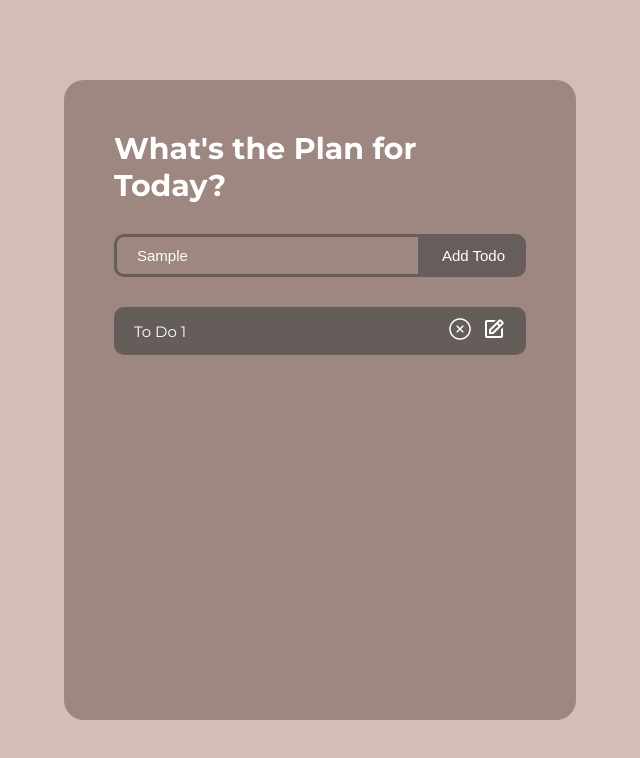
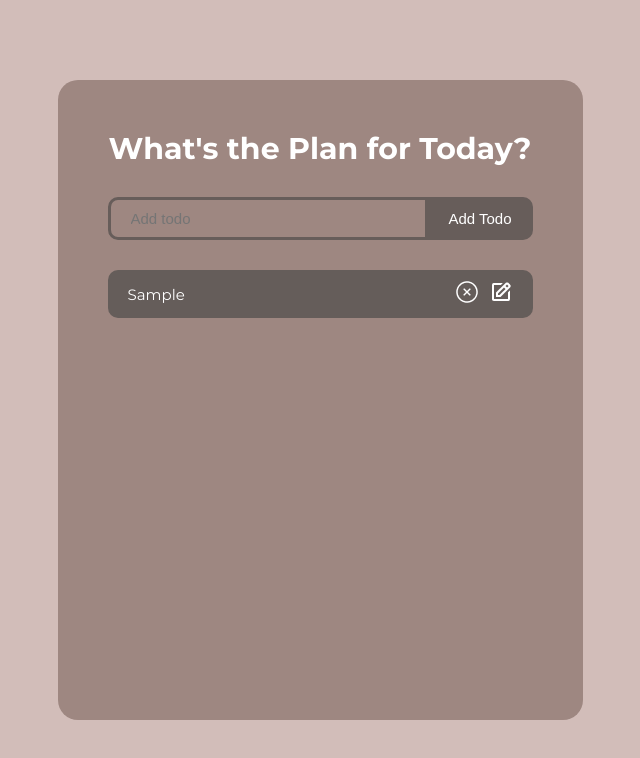
Before and after one commit to Ramashka-Luba/todo-redev, a React (Create React App) app: page / in a window 1280 px wide. Both pictures are taken after typing "Sample" into the empty fields and a click on the button "Add Todo". Shown: the top 758 px of the page, without its empty margins (320-960 px from the left). Built offline with nearby package versions, Linux system fonts and the light colour scheme.

Commit message:
change form, todo

```diff
--- a/package.json
+++ b/package.json
@@ -20,8 +20,7 @@
     "eject": "react-scripts eject",
     "predeploy": "npm run build",
     "deploy": "gh-pages -d build"
-}
-  },
+},
   "eslintConfig": {
     "extends": [
       "react-app",
--- a/src/App.css
+++ b/src/App.css
@@ -11,6 +11,8 @@
 .inner {
   height: 80%;
   width: 40%;
+  min-width: 525px;
+
   padding: 50px;
 
   display: flex;
@@ -21,3 +23,13 @@
   border-radius: 20px;
 
 }
+
+.title {
+  font-size: 30px;
+  color: white;
+  margin-bottom: 30px;
+}
+
+.list {
+  width: 100%;
+}
--- a/src/App.js
+++ b/src/App.js
@@ -1,20 +1,88 @@
-import logo from './logo.svg';
+import React, { useState } from 'react';
 import './App.css';
-import Input from './components/input/Input.jsx';
-import Title from './components/title/Title.jsx';
-import Item from './components/item/Item';
+
+import Form from './components/form/Form';
+import ToDo from './components/toDo/ToDo';
+
 
 function App() {
+
+  const [inputText, setInputText] = useState('');
+  const [todos, setTodos] = useState([]);
+
   return (
     <div className="App">
       <div className="inner">
-        <Title/>
-        <Input/>
-        <Item/>
+        <h2 className="title">What's the Plan for Today?</h2>
+
+        <Form
+          inputText={inputText}
+          todos={todos}
+          setTodos={setTodos}
+          setInputText={setInputText} />
+
+        <ul className="list">
+          {todos.map((todo) => (
+            <ToDo
+              todos={todos}
+              setTodos={setTodos}
+              text={todo.text}
+              key={todo.id}
+              todo={todo} />
+          ))}
+        </ul>
+
       </div>
-
     </div>
   );
 }
 
 export default App;
+
+
+
+
+{/* ------------ Классовая компонента ------------ */ }
+// class App extends React.Component {
+//   constructor() {
+//     super();
+
+//     this.state = {
+//       tastks: [
+//         {id: 0, title: 'Create todo list', done: true},
+//         {id: 1, title: 'Create todo list1', done: true},
+//         {id: 2, title: 'Create todo list2', done: true}
+//       ]
+//     }
+//   }
+
+
+
+// addTask = task => {
+//   this.setState (state => {
+//     let { tasks } = state;
+//     tasks.push ({
+//       id: tasks.length !==0 ? task.length : 0,
+//       title: task,
+//       done: false
+//     });
+//     return tasks;
+//   });
+// };
+
+//   render() {
+//     return (
+//       <div className="App">
+//         <div className="inner">
+//           <Title/>
+//           <InputClass addTask = {this.addTask} />
+//           {/* <ItemClass /> */}
+//         </div>
+//       </div>
+//     );
+//   }
+// }
+// export default App;
+
+
+{/* ------------ ------------- ------------ */ }
--- a/src/components/input/Input.css
+++ b/src/components/form/Form.css
@@ -1,4 +1,4 @@
-.innerInput {
+.form {
     display: flex;
     width: 100%;
     justify-content: center;
--- /dev/null
+++ b/src/components/form/Form.jsx
@@ -0,0 +1,30 @@
+import React, { useState } from "react";
+import s from "./Form.css";
+
+const Form = ({setInputText, todos, setTodos, inputText}) => {
+
+const inputTextHandler = (event) => {
+    setInputText(event.target.value);
+}
+
+const submitTodoHandler = (event) => {
+    event.preventDefault(); // предотвращает обновление стр при нажитии на кнопку добавить
+    if (inputText) { //inputText !==""
+        setTodos ([
+            ...todos,
+            {id: todos.length, text: inputText, completed: false}
+        ]);
+        setInputText(''); // после того как inputText попадает в todos, импут очищается
+    }
+};
+
+
+    return (
+        <form className="form">
+            <input value={inputText} onChange={inputTextHandler} className="input" type="text" placeholder="Add todo"/>
+            <button onClick ={submitTodoHandler} className="add" type="submit">Add Todo</button>
+        </form>
+    );
+}
+
+export default Form;
--- a/src/components/input/Input.jsx
+++ /dev/null
@@ -1,12 +0,0 @@
-import s from "./Input.css";
-
-const Input = (props) => {
-    return (
-        <div className="innerInput">
-            <input className="input"/>
-            <button className="add">Add Todo</button>
-        </div>
-    );
-}
-
-export default Input;
--- a/src/components/title/Title.css
+++ /dev/null
@@ -1,5 +0,0 @@
-.title {
-    font-size: 30px;
-    color: white;
-    margin-bottom: 30px;
-}
--- a/src/components/title/Title.jsx
+++ /dev/null
@@ -1,11 +0,0 @@
-import s from "./Title.css";
-
-const Title = () => {
-    return (
-        <>
-            <h2 className="title">What's the Plan for Today?</h2>
-        </>
-    );
-}
-
-export default Title;
--- a/src/components/item/Item.css
+++ b/src/components/toDo/ToDo.css
@@ -9,6 +9,8 @@
     display: flex;
     justify-content: space-between;
     align-items: center;
+
+    margin-bottom: 15px;
 }
 /* .innerItem:hover {
     background-color: #4b4441;
--- a/src/components/item/Item.jsx
+++ b/src/components/toDo/ToDo.jsx
@@ -1,15 +1,20 @@
-import s from "./Item.css";
+import s from "./ToDo.css";
 import Delete from "./../../assets/delete.png"
 import Edit from "./../../assets/edit.png"
 
-const Item = () => {
+const ToDo = ({text, todo, todos, setTodos}) => {
+    // Events
+    const deleteHandler = () => {
+        setTodos(todos.filter((el) => el.id !== todo.id)); //создает новый список todos, без удаляемого todo
+    };
+
     return (
         <div className="innerItem">
             <div className="item">
-                To Do 1
+                {text}
             </div>
             <div className="wrap">
-                <button className="delete">
+                <button onClick={deleteHandler} className="delete">
                     <img src={Delete} alt="delete" />
                 </button>
                 <button className="edit">
@@ -20,4 +25,4 @@ const Item = () => {
     );
 }
 
-export default Item;
+export default ToDo;
```
